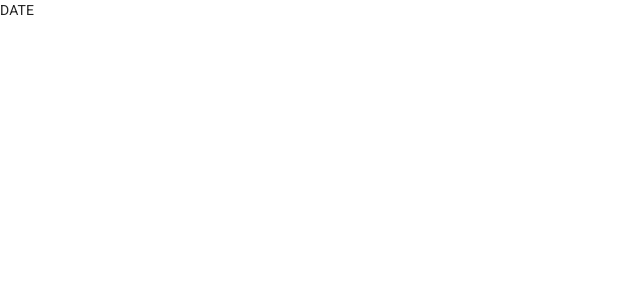
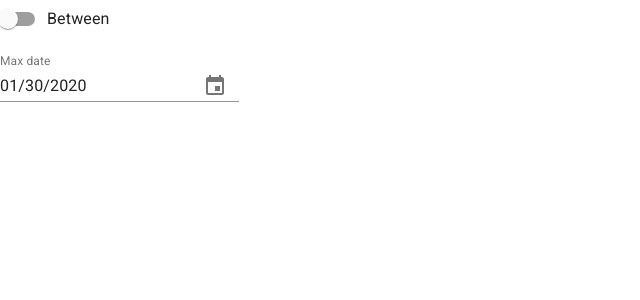
Before and after one commit to SN-DAI18-20/Formol, a Next.js app in the folder app-dashboard/: page /components/input-type/date in a window 1280 px wide. Shown: the top 300 px of the page, without its empty margins (0-640 px from the left). Built offline with nearby package versions, Linux system fonts and the light colour scheme.

Commit message:
Adding date type input

```diff
--- a/app-dashboard/package.json
+++ b/app-dashboard/package.json
@@ -3,9 +3,12 @@
   "version": "0.1.0",
   "private": true,
   "dependencies": {
+    "@date-io/date-fns": "1.3.13",
     "@material-ui/core": "latest",
     "@material-ui/icons": "^4.9.1",
+    "@material-ui/pickers": "^3.2.10",
     "clsx": "latest",
+    "date-fns": "^2.11.0",
     "next": "latest",
     "prop-types": "latest",
     "react": "latest",
--- a/app-dashboard/pages/components/input-type/date.jsx
+++ b/app-dashboard/pages/components/input-type/date.jsx
@@ -1,9 +1,66 @@
 import React from 'react';
 
+
+import Switch from '@material-ui/core/Switch';
+import FormControlLabel from '@material-ui/core/FormControlLabel';
+import DateFnsUtils from '@date-io/date-fns';
+import { KeyboardDatePicker, MuiPickersUtilsProvider } from '@material-ui/pickers';
+
+import { makeStyles } from '@material-ui/core/styles';
+const useStyle = makeStyles({
+  minDateStyle: {
+    marginRight: '10px'
+  }
+})
+
 export default () => {
-  return (
-    <div>
-      DATE
-    </div>
-  )
-}
+
+  const { minDateStyle } = useStyle();
+
+	const [ maxDate, setMaxDate ] = React.useState();
+	const handleMaxDateChange = (maxDate) => {
+		setMaxDate(maxDate);
+	};
+
+	const [ minDate, setMinDate ] = React.useState();
+	const handleMinDateChange = (minDate) => {
+		setMinDate(minDate);
+  };
+
+  const [between, setBetween] = React.useState(false);
+  const handleToggleBetween = ({target}) => {
+    const {checked} = target
+    setBetween(checked)
+  }
+
+	return (
+		<div>
+			<FormControlLabel control={<Switch color="primary" onChange={handleToggleBetween} />} label="Between" />
+			<div>
+        {between && <MuiPickersUtilsProvider utils={DateFnsUtils}>
+        <KeyboardDatePicker
+            className={minDateStyle}
+						value={minDate}
+						onChange={handleMinDateChange}
+						disableToolbar
+						variant="inline"
+						format="MM/dd/yyyy"
+						margin="normal"
+						label="Min date"
+					/>
+        </MuiPickersUtilsProvider>}
+				<MuiPickersUtilsProvider utils={DateFnsUtils}>
+					<KeyboardDatePicker
+						value={maxDate}
+						onChange={handleMaxDateChange}
+						disableToolbar
+						variant="inline"
+						format="MM/dd/yyyy"
+						margin="normal"
+						label="Max date"
+					/>
+				</MuiPickersUtilsProvider>
+			</div>
+		</div>
+	);
+};
--- a/app-dashboard/pages/components/question.jsx
+++ b/app-dashboard/pages/components/question.jsx
@@ -5,6 +5,7 @@ import Number from './input-type/number';
 import CheckBox from './input-type/checkbox';
 import Selector from './input-type/selector';
 import Range from './input-type/range';
+import Date from './input-type/date';
 
 import Card from '@material-ui/core/Card';
 import CardContent from '@material-ui/core/CardContent';
@@ -64,6 +65,8 @@ export default ({ deleteQuestion }) => {
             return <Range/>;
         case "Selector":
             return <Selector/>;
+        case "Date":
+            return <Date/>;
         default:
             break;
     }
@@ -89,6 +92,7 @@ export default ({ deleteQuestion }) => {
                           <MenuItem value="CheckBox" children="CheckBox" />
                           <MenuItem value="Selector" children="Selector" />
                           <MenuItem value="Range" children="Range" />
+                          <MenuItem value="Date" children="Date" />
                         </Select>
                       </FormControl>
                     </div>
```
